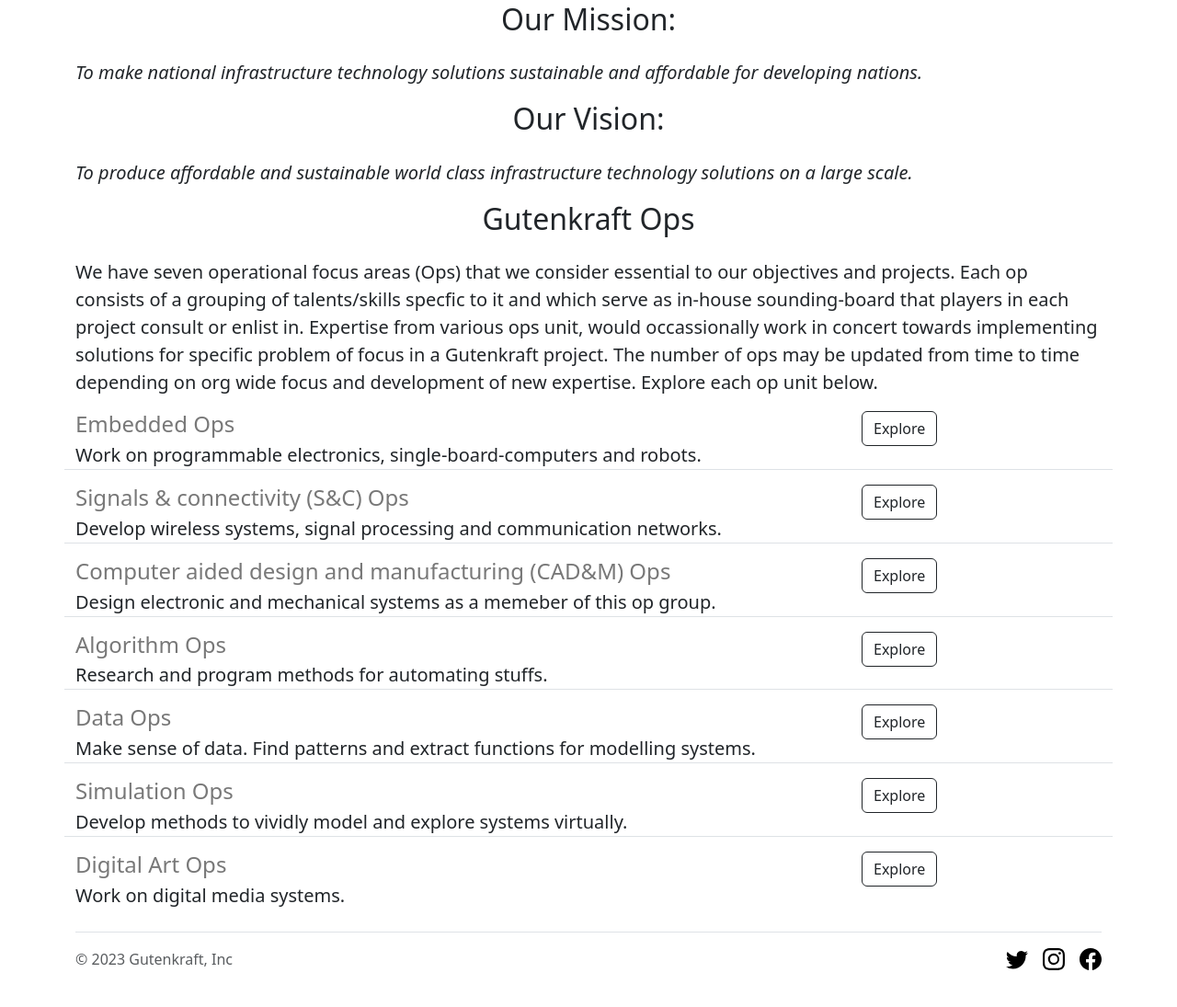
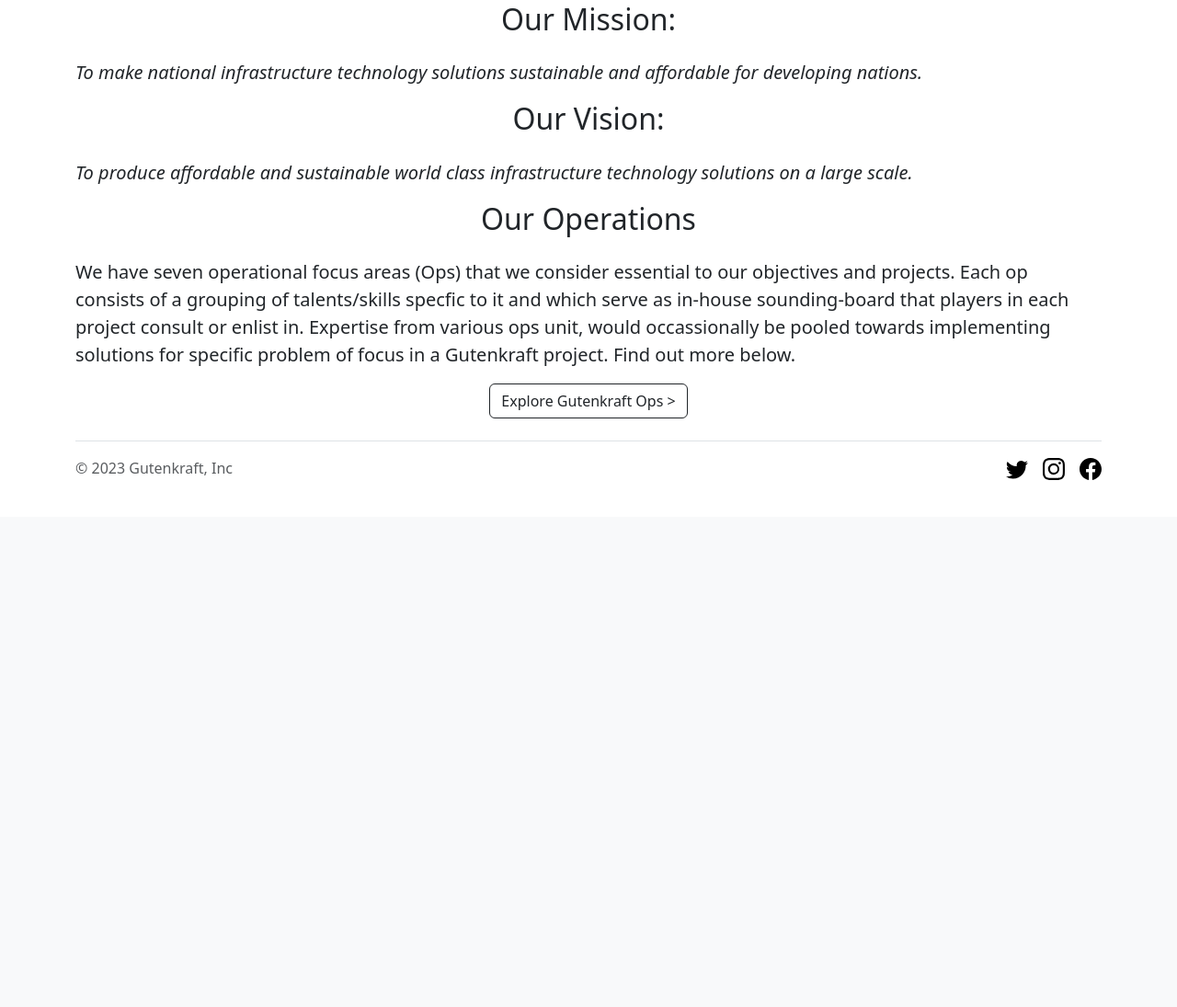
Before and after one commit to datafilik/gk-labs-website, a Flask app: page /about in a window 1280 px wide. Shown: the part 882-1977 px from the top of the page at 92% size. After the commit the page ends 1404 px from the top, so only its background shows below. Run offline with Flask 3, Linux system fonts and the light colour scheme; parts of the project's set-up code (start-up, migrations or seed data) failed here and were passed over.

Commit message:
added ops page

```diff
--- a/app.py
+++ b/app.py
@@ -10,17 +10,21 @@ jobs = load_jobs_from_db()  # job list
 def home():
   return render_template('home.html')
 
+
 @gkLabsApp.route("/projects")
 def projects():
   return render_template('projects.html')
+
 
 @gkLabsApp.route("/resources")
 def resources():
   return render_template('resources.html')
 
+
 @gkLabsApp.route("/careers")
 def career():
   return render_template('careers.html', jobs=jobs)
+
 
 @gkLabsApp.route("/about")
 def about():
@@ -57,33 +61,46 @@ def apply_for_job(id):
   add_application_to_db(id, data)  # store application data to database
   return render_template('applicationsubmitted.html', form_data=data, job=job)
 
+
+@gkLabsApp.route("/ops")
+def ops():
+  return render_template('ops.html')
+
+
 @gkLabsApp.route("/ops/embed_op")
 def embed_op():
   return render_template('embed_op.html')
+
 
 @gkLabsApp.route("/ops/snc_op")
 def signal_op():
   return render_template('snc_op.html')
 
+
 @gkLabsApp.route("/ops/cadnm_op")
 def cadnm_op():
   return render_template('cadnm_op.html')
+
 
 @gkLabsApp.route("/ops/algo_op")
 def algo_op():
   return render_template('algo_op.html')
 
+
 @gkLabsApp.route("/ops/data_op")
 def data_op():
   return render_template('data_op.html')
+
 
 @gkLabsApp.route("/ops/sim_op")
 def sim_op():
   return render_template('sim_op.html')
 
+
 @gkLabsApp.route("/ops/digart_op")
 def digart_op():
   return render_template('digart_op.html')
 
+
 if __name__ == "__main__":
   gkLabsApp.run(host="0.0.0.0", debug=True)
--- a/templates/about.html
+++ b/templates/about.html
@@ -7,7 +7,7 @@
   <body>
     {% include 'header.html' %}
     <!--  about page banner -->
-    <img class="img-fluid" id ="banner-pic" src="/static/about_banner.PNG" style="width: 100%; height: 360px; object-fit: cover; margin-bottom: 16px;">
+    <img class="img-fluid" id ="banner-pic" src="/static/conference_room.jpg" style="width: 100%; height: 360px; object-fit: cover; margin-bottom: 16px;">
     <div class="container">
 
       <h1 class="text-center mt-2 mb-4">What is Gutenkraft?</h1>
@@ -29,11 +29,14 @@
     		</em>
     	</p>
 
-      <h2 class="text-center mt-2 mb-4">Gutenkraft Ops</h2>
+      <h2 class="text-center mt-2 mb-4">Our Operations</h2>
       <p class="lead">
-          We have seven operational focus areas (Ops) that we consider essential to our objectives and projects. Each op consists of a grouping of talents/skills specfic to it and which serve as in-house sounding-board that players in each project consult or enlist in. Expertise from various ops unit, would occassionally work in concert towards implementing solutions for specific problem of focus in a Gutenkraft project. The number of ops may be updated from time to time depending on org wide focus and development of new expertise. Explore each op  unit below.
+          We have seven operational focus areas (Ops) that we consider essential to our objectives and projects. Each op consists of a grouping of talents/skills specfic to it and which serve as in-house sounding-board that players in each project consult or enlist in. Expertise from various ops unit, would occassionally be pooled towards implementing solutions for specific problem of focus in a Gutenkraft project. Find out more below.
       </p>
-      {% include 'opslist.html' %}
+
+      <div class="text-center">
+            <a href="/ops" type="button" class="btn btn-outline-dark align-middle">Explore Gutenkraft Ops ></a>
+        </div>
 
     </div>
     {% include 'footer.html' %}
--- a/templates/careersbanner.html
+++ b/templates/careersbanner.html
@@ -6,4 +6,4 @@
     margin-bottom: 16px;
   }
 </style>
-<img class="img-fluid" id ="banner-pic" src="/static/conference_room.jpg" height="320">
+<img class="img-fluid" id ="banner-pic" src="/static/at_work_thisisengineering_raeng.jpg" height="320">
```
Also changed, not shown: templates/ops.html (added, +22 -0 lines), static/about_banner.PNG (deleted), static/at_work_thisisengineering_raeng.jpg (added), 1 other file.
